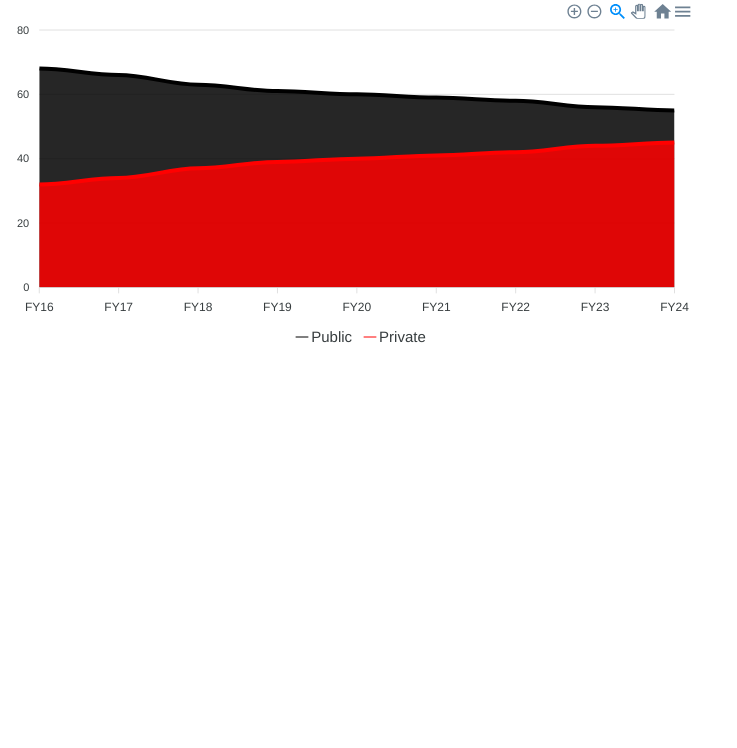
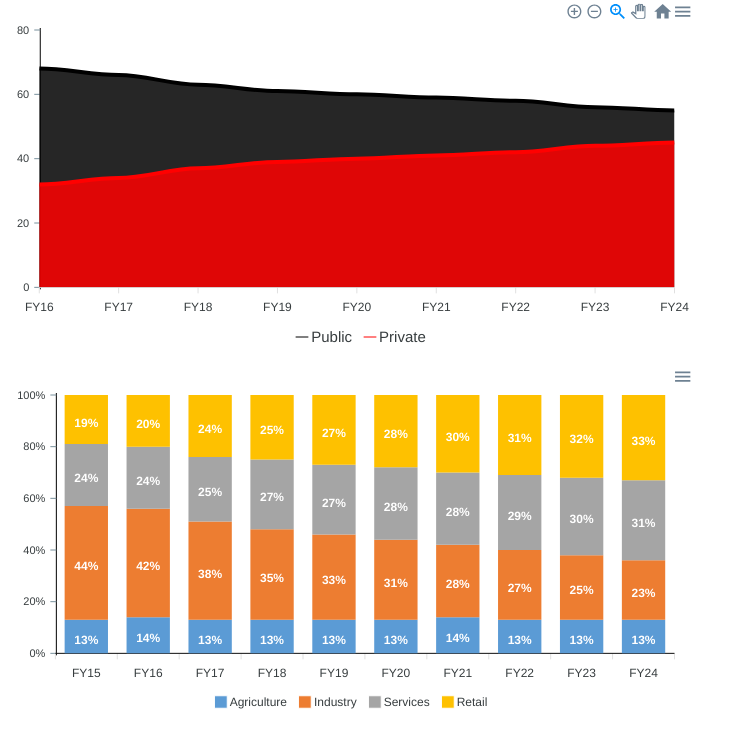
Before and after one commit to miteshmorineudesic/react-apexcharts, a React (Create React App) app: page / in a window 1280 px wide. Shown: the top 748 px of the page, without its empty margins (0-737 px from the left). Built offline with nearby package versions, Linux system fonts and the light colour scheme.

Commit message:
stacked bar chart added

```diff
--- a/src/App.js
+++ b/src/App.js
@@ -4,6 +4,7 @@ import ReactDOM from 'react-dom';
 import GradientLineChart from './Components/GradientLineChart'
 import React from 'react';
 import StackedChart from './Components/StackedChart';
+import ConsumerCategoriesBar from './Components/ConsumerCategoriesBar';
 
 
 function App() {
@@ -12,6 +13,7 @@ function App() {
     <div className="App">
     {/* <GradientLineChart/> */}
     <StackedChart/>
+    <ConsumerCategoriesBar/>
     </div>
   );
 }
--- /dev/null
+++ b/src/Components/ConsumerCategoriesBar.js
@@ -0,0 +1,105 @@
+import React, { useState } from 'react';
+import ReactApexChart from 'react-apexcharts';
+
+const ConsumerCategoriesBar = () => {
+    const [series] = useState([
+        {
+            name: 'Agriculture',
+            data: [13, 14, 13, 13, 13, 13, 14, 13, 13, 13]
+        },
+        {
+            name: 'Industry',
+            data: [44, 42, 38, 35, 33, 31, 28, 27, 25, 23],
+        },
+        {
+            name: 'Services',
+            data: [24, 24, 25, 27, 27, 28, 28, 29, 30, 31]
+        },
+        {
+            name: 'Retail',
+            data: [19, 20, 24, 25, 27, 28, 30, 31, 32, 33],
+        },
+    ]);
+
+    const [options] = useState({
+        chart: {
+            type: 'bar',
+            height: 350,
+            stacked: true,
+            stackType: '100%',
+        },
+        responsive: [
+            {
+                breakpoint: 480,
+                options: {
+                    legend: {
+                        position: 'bottom',
+                        offsetX: -10,
+                        offsetY: 0,
+                    },
+                },
+            },
+        ],
+        xaxis: {
+
+            categories: [
+                "FY15",
+                "FY16",
+                "FY17",
+                "FY18",
+                "FY19",
+                "FY20",
+                "FY21",
+                "FY22",
+                "FY23",
+                "FY24",
+            ],
+            axisBorder: {
+                show: 'true',
+                color: '#0d0d0d',
+                height: 1,
+                width: '100%',
+            },
+        },
+        yaxis:{
+            axisBorder: {
+                show: 'true',
+                color: '#000000',
+                height: '100%',
+                width: 1,
+            },
+            axisTicks: {
+                show: true,
+                borderType: 'solid',
+                color: '#78909C',
+              },
+            labels: {
+                formatter: function (value) {
+                  return value + '%'; // add % sign to yaxis label
+                }
+              }
+
+        },
+        fill: {
+            opacity: 1,
+        },
+        grid: {
+            show: 'false',
+            borderColor: 'transparent', //removes grid lines
+        },
+        colors: ['#5b9bd5', '#ed7d31','#a5a5a5','#fec100'], //arrays used to set the color to black and red respectively
+
+        tooltip: {
+            followCursor: true,
+          }
+
+    });
+
+    return (
+        <div id="chart">
+            <ReactApexChart options={options} series={series} type="bar" height={350}  width={700} />
+        </div>
+    );
+};
+
+export default ConsumerCategoriesBar;
--- a/src/Components/GradientLineChart.js
+++ b/src/Components/GradientLineChart.js
@@ -75,6 +75,7 @@ const GradientLineChart = () => {
                 height: 1,
                 width: '100%',
             },
+
         },
 
         grid: {
--- a/src/Components/StackedChart.js
+++ b/src/Components/StackedChart.js
@@ -20,6 +20,10 @@ const StackedChart = () => {
     },
 
     colors: ['#000', '#ff0000'], //arrays used to set the color to black and red respectively
+    grid: {
+      show: 'false',
+      borderColor: 'transparent', //removes grid lines
+    },
 
     dataLabels: {
       enabled: false
@@ -29,13 +33,25 @@ const StackedChart = () => {
     },
     xaxis: {
       type: 'string',
-      categories: ["FY16","FY17","FY18","FY19","FY20","FY21","FY22","FY23","FY24"]
+      categories: ["FY16", "FY17", "FY18", "FY19", "FY20", "FY21", "FY22", "FY23", "FY24"]
     },
     yaxis: {
       show: true,
       tickAmount: 4,
       min: 0,
-        max: 80},
+      max: 80,
+      axisBorder: {
+        show: 'true',
+        color: '#000000',
+        height: '100%',
+        width: 1,
+      },
+      axisTicks: {
+        show: true,
+        borderType: 'solid',
+        color: '#78909C',
+      },
+    },
     tooltip: {
       x: {
         format: 'dd/MM/yy HH:mm'
@@ -52,13 +68,14 @@ const StackedChart = () => {
         radius: 0,
         offsetX: 0,
         offsetY: 0
-        },}
+      },
+    }
   });
 
 
   return (
     <div id="chart">
-      <ReactApexChart options={options} series={series} type="area" height={350} width={700}/>
+      <ReactApexChart options={options} series={series} type="area" height={350} width={700} />
     </div>
   );
 };
```
Lines whose indentation alone changed are shown as unchanged.
